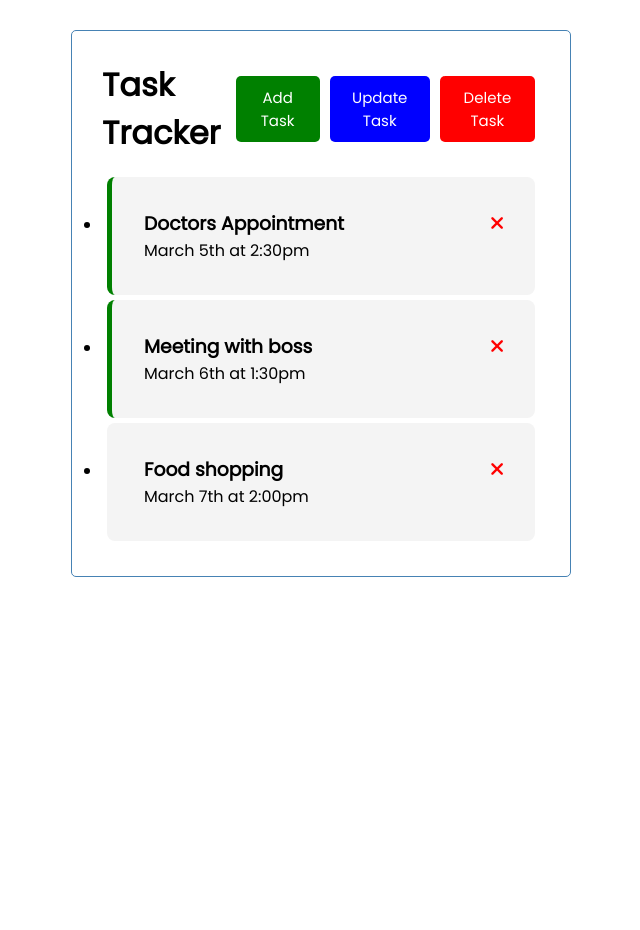
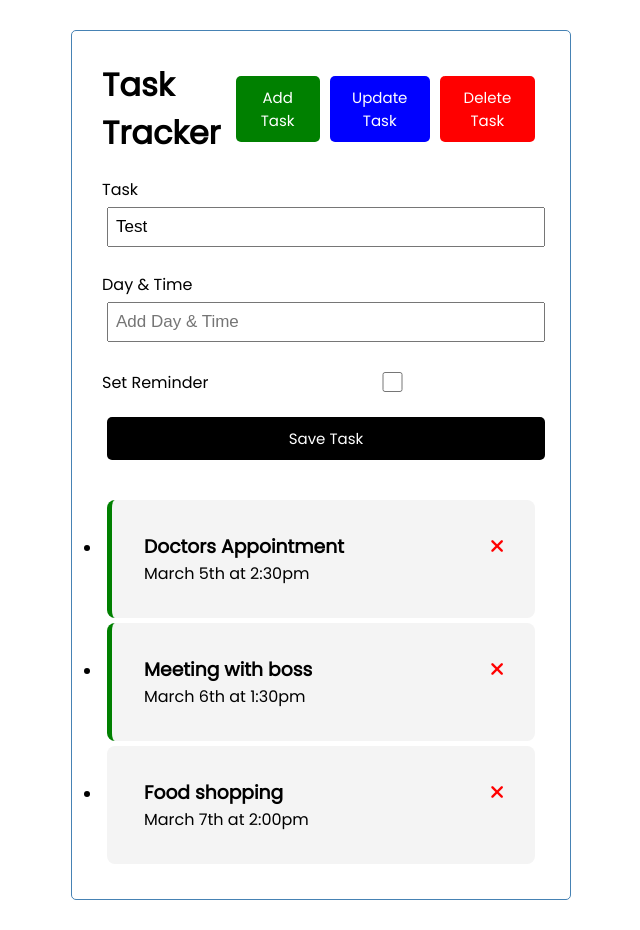
Before and after one commit to searxh/Learn-vue, a Vue app: page / in a window 1280 px wide. Shown: the whole page, without its empty margins (319-959 px from the left). Before the commit the page ends 800 px from the top, so only its background shows below. Built offline with nearby package versions, Linux system fonts and the light colour scheme.

Commit message:
implemented addtask component

```diff
--- a/src/App.vue
+++ b/src/App.vue
@@ -1,6 +1,7 @@
 <template>
   <div class="container">
     <HeaderC title="Task Tracker" />
+    <AddTask />
     <TasksC @delete-task="deleteTask" @toggle-reminder="toggleReminder" :tasks="tasks" />
   </div>
 </template>
@@ -9,12 +10,14 @@
 import { defineComponent, Ref, ref } from "vue";
 import HeaderC from "./components/HeaderC.vue";
 import TasksC from "./components/TasksC.vue";
+import AddTask from "./components/AddTask.vue";
 import { TaskItemInterface } from "../types";
 export default defineComponent({
   name: "App",
   components: {
     HeaderC,
-    TasksC
+    TasksC,
+    AddTask,
   },
   methods: {
     deleteTask(id: string) {
--- /dev/null
+++ b/src/components/AddTask.vue
@@ -0,0 +1,72 @@
+<template>
+    <form class="add-form">
+        <div class="form-control">
+            <label>Task</label>
+            <input type="text" name="text" v-model="formData.text" placeholder="Add Task" />
+        </div>
+        <div class="form-control">
+            <label>Day & Time</label>
+            <input type="text" name="day" v-model="formData.day" placeholder="Add Day & Time" />
+        </div>
+        <div class="form-control form-control-check">
+            <label>Set Reminder</label>
+            <input type="checkbox" name="reminder" v-model="formData.reminder" />
+        </div>
+        <input type="submit" value="Save Task" class="btn btn-block" />
+    </form>
+</template>
+
+<script lang="ts">
+import { defineComponent, ref, Ref } from "vue";
+import { FormDataInterface } from "../../types";
+export default defineComponent({
+    name: "AddTask",
+    setup() {
+        const formData: Ref<FormDataInterface> = ref(
+            {
+                text: "Test",
+                day: "",
+                reminder: false,
+            }
+        )
+        return { formData };
+    },
+})
+</script>
+
+<style scoped>
+.add-form {
+    margin-bottom: 40px;
+}
+
+.form-control {
+    margin: 20px 0;
+}
+
+.form-control label {
+    display: block;
+}
+
+.form-control input {
+    width: 100%;
+    height: 40px;
+    margin: 5px;
+    padding: 3px 7px;
+    font-size: 17px;
+}
+
+.form-control-check {
+    display: flex;
+    align-items: center;
+    justify-content: space-between;
+}
+
+.form-control-check label {
+    flex: 1;
+}
+
+.form-control-check input {
+    flex: 2;
+    height: 20px;
+}
+</style>
```
Also changed, not shown: types.ts (+10 -4 lines).
